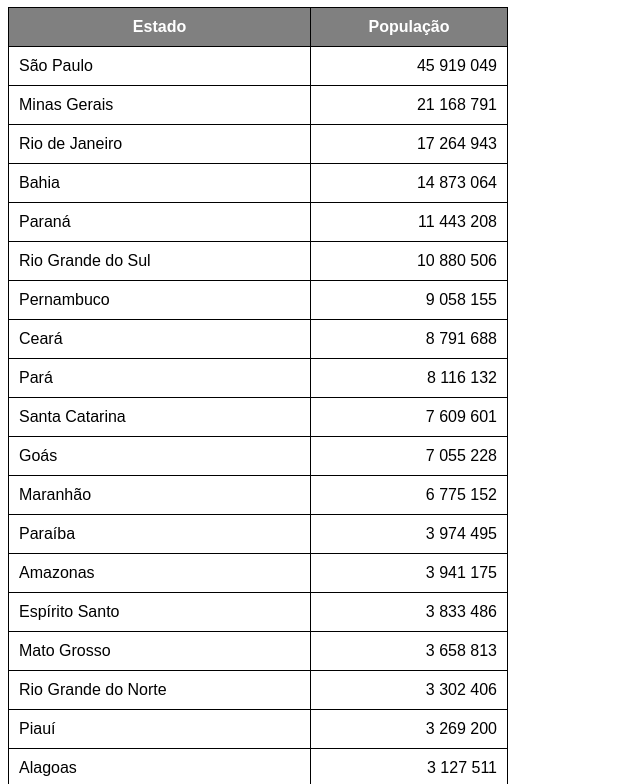
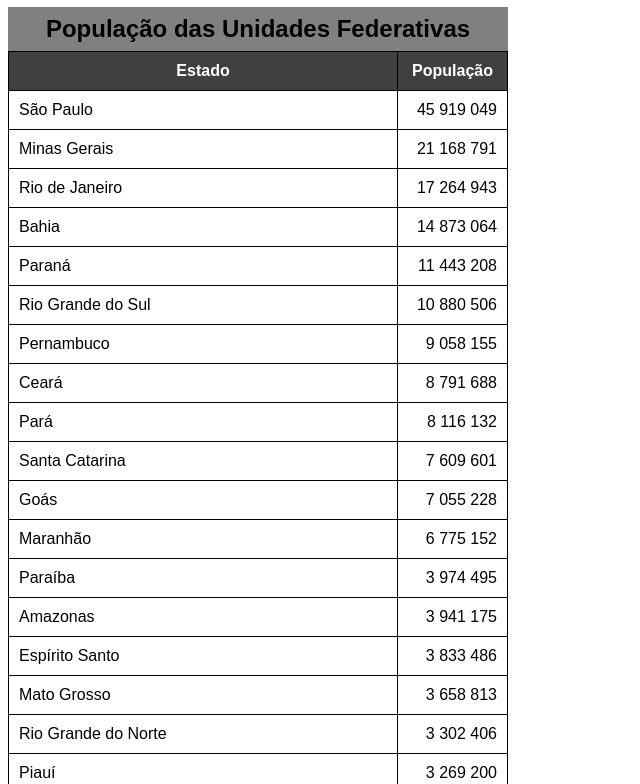
Before and after one commit to miltonlebanner/html-css, a plain HTML site: page exercicios/ex023/tabela002.html in a window 1280 px wide. Shown: the part 73-857 px from the top of the page, without its empty margins (0-640 px from the left). Drawn offline with Linux system fonts and the light colour scheme.

Commit message:
cap 21 aula 005 caption e scope em tabelas

```diff
--- a/exercicios/ex023/tabela002.html
+++ b/exercicios/ex023/tabela002.html
@@ -13,8 +13,11 @@
             width: 500px;
             border-collapse: collapse;
         }
+
+
+
         thead, tfoot {
-            background-color: gray;
+            background-color: rgb(65, 64, 64);
             color: white;
         }
         td, th {
@@ -22,6 +25,15 @@
             border: 1px solid black;
             padding: 10px;
         }
+
+        caption {
+            font-size: 1.5em;
+            font-weight: bold;
+            color: black;
+            background-color: gray;
+            padding: 8px;
+        }
+
         .num {
             text-align: right;
         }
@@ -30,11 +42,13 @@
 <body>
     <h1>Uso de tabelas grandes</h1>
 
+
 <table>
+    <caption>População das Unidades Federativas</caption>
     <thead>
         <tr>
-            <th>Estado</th>
-            <th>População</th>
+            <th scope="col">Estado</th>
+            <th scope="col" style="width: 50px;">População</th>
         </tr>
     </thead>
 
@@ -151,7 +165,7 @@
 
     <tfoot>
         <tr>
-            <th>Total de habitantes</th>
+            <th scope="row">Total de habitantes</th>
             <td class="num"><strong>210.147.125</strong></td>
         </tr>
     </tfoot>
```
